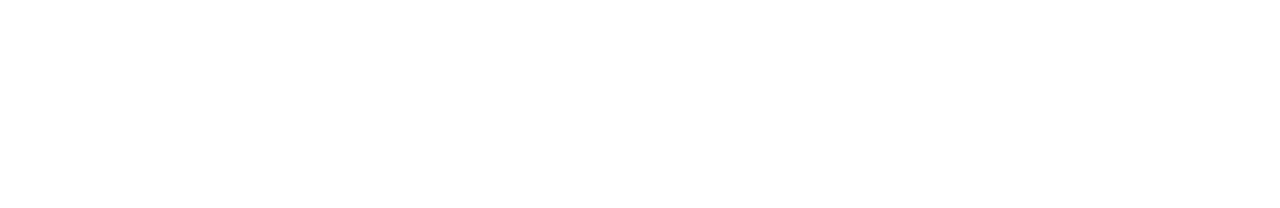
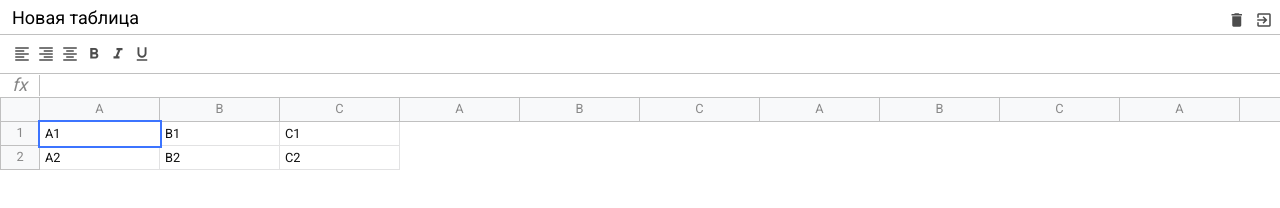
Before and after one commit to moygospadin/excel-project, a website built with webpack: page src/index.html in a window 1280 px wide. Built offline with nearby package versions, Linux system fonts and the light colour scheme.

Commit message:
feat: add html template

```diff
--- a/package.json
+++ b/package.json
@@ -22,6 +22,7 @@
   "browserslist": "> 0.25%, not dead",
   "devDependencies": {
     "@babel/core": "^7.11.6",
+    "@babel/plugin-proposal-class-properties": "^7.10.4",
     "@babel/preset-env": "^7.11.5",
     "babel-eslint": "^10.1.0",
     "babel-loader": "^8.1.0",
--- a/src/components/excel/Excel.js
+++ b/src/components/excel/Excel.js
@@ -1,6 +1,22 @@
+import { $ } from '@core/dom'
 export class Excel {
   constructor(selector, options) {
     this.$el = document.querySelector(selector)
-    this.options = options.components || []
+    this.components = options.components || []
+  }
+  getRoot() {
+    const $root = $.create('div', 'excel')
+
+    this.components.forEach((Component) => {
+      const $el = $.create('div', Component.className)
+      const component = new Component($el)
+      $el.innerHTML = component.toHTML()
+      $root.append($el)
+    })
+
+    return $root
+  }
+  render() {
+    this.$el.append(this.getRoot())
   }
 }
--- a/src/components/formula/Formula.js
+++ b/src/components/formula/Formula.js
@@ -1,3 +1,11 @@
 import { ExcelComponent } from '@core/ExcelComponent'
 
-export class Formula extends ExcelComponent {}
+export class Formula extends ExcelComponent {
+  static className = 'excel__formula'
+  toHTML() {
+    return `
+     <div class="info">fx</div>
+    <div class="input" contenteditable spellcheck="false"></div>
+    `
+  }
+}
--- a/src/components/header/Header.js
+++ b/src/components/header/Header.js
@@ -1,3 +1,19 @@
 import { ExcelComponent } from '@core/ExcelComponent'
 
-export class Header extends ExcelComponent {}
+export class Header extends ExcelComponent {
+  static className = 'excel__header'
+  toHTML() {
+    return `
+    <input class="input" type="text" value="Новая таблица" />
+    <div>
+      <div class="button">
+        <i class="material-icons">delete</i>
+      </div>
+
+      <div class="button">
+        <i class="material-icons">exit_to_app</i>
+      </div>
+    </div>
+    `
+  }
+}
--- a/src/components/table/Table.js
+++ b/src/components/table/Table.js
@@ -1,3 +1,63 @@
 import { ExcelComponent } from '@core/ExcelComponent'
 
-export class Table extends ExcelComponent {}
+export class Table extends ExcelComponent {
+  static className = 'excel__table'
+  toHTML() {
+    return `
+    <div class="row">
+    <div class="row-info"></div>
+    <div class="row-data">
+      <div class="column">A</div>
+      <div class="column">B</div>
+      <div class="column">C</div>
+
+      <div class="column">A</div>
+      <div class="column">B</div>
+      <div class="column">C</div>
+      <div class="column">A</div>
+      <div class="column">B</div>
+      <div class="column">C</div>
+      <div class="column">A</div>
+      <div class="column">B</div>
+      <div class="column">C</div>
+      <div class="column">A</div>
+      <div class="column">B</div>
+      <div class="column">C</div>
+      <div class="column">A</div>
+      <div class="column">B</div>
+      <div class="column">C</div>
+      <div class="column">A</div>
+      <div class="column">B</div>
+      <div class="column">C</div>
+      <div class="column">A</div>
+      <div class="column">B</div>
+      <div class="column">C</div>
+      <div class="column">A</div>
+      <div class="column">B</div>
+      <div class="column">C</div>
+      <div class="column">A</div>
+      <div class="column">B</div>
+      <div class="column">C</div>
+    </div>
+  </div>
+
+  <div class="row">
+    <div class="row-info">1</div>
+    <div class="row-data">
+      <div class="cell selected" contenteditable="">A1</div>
+      <div class="cell" contenteditable="">B1</div>
+      <div class="cell" contenteditable="">C1</div>
+    </div>
+  </div>
+
+  <div class="row">
+    <div class="row-info">2</div>
+    <div class="row-data">
+      <div class="cell" contenteditable="">A2</div>
+      <div class="cell" contenteditable="">B2</div>
+      <div class="cell" contenteditable="">C2</div>
+    </div>
+  </div>
+  `
+  }
+}
--- a/src/components/toolbar/Toolbar.js
+++ b/src/components/toolbar/Toolbar.js
@@ -1,3 +1,27 @@
 import { ExcelComponent } from '@core/ExcelComponent'
 
-export class Toolbar extends ExcelComponent {}
+export class Toolbar extends ExcelComponent {
+  static className = 'excel__toolbar'
+  toHTML() {
+    return `
+<div class="button">
+    <i class="material-icons">format_align_left</i>
+  </div>
+  <div class="button">
+    <i class="material-icons">format_align_right</i>
+  </div>
+  <div class="button">
+    <i class="material-icons">format_align_center</i>
+  </div>
+  <div class="button">
+    <i class="material-icons">format_bold</i>
+  </div>
+  <div class="button">
+    <i class="material-icons">format_italic</i>
+  </div>
+  <div class="button">
+    <i class="material-icons">format_underline</i>
+  </div>
+  `
+  }
+}
--- a/src/core/DOMListener.js
+++ b/src/core/DOMListener.js
@@ -1 +1,8 @@
-export class DOMListener {}
+export class DOMListener {
+  constructor($root) {
+    if (!$root) {
+      throw new Error('No $root provided from DOMListener')
+    }
+    this.$root = $root
+  }
+}
--- /dev/null
+++ b/src/core/dom.js
@@ -0,0 +1,13 @@
+class Dom {
+  constructor() {}
+}
+export function $() {
+  return new Dom()
+}
+$.create = (tagname, classes = '') => {
+  const el = document.createElement(tagname)
+  if (classes) {
+    el.classList.add(classes)
+  }
+  return el
+}
--- a/src/index.js
+++ b/src/index.js
@@ -1,7 +1,11 @@
 import { Excel } from '@/components/excel/Excel'
+import { Header } from '@/components/header/Header'
+import { Formula } from '@/components/formula/Formula'
+import { Table } from '@/components/table/Table'
+import { Toolbar } from '@/components/toolbar/Toolbar'
 import './scss/index.scss'
 
 const excel = new Excel('#app', {
-  components: [],
+  components: [Header, Toolbar, Formula, Table],
 })
-console.log('Excel', excel)
+excel.render()
--- a/webpack.config.js
+++ b/webpack.config.js
@@ -15,6 +15,7 @@ const jsLoaders = () => {
       loader: 'babel-loader',
       options: {
         presets: ['@babel/preset-env'],
+        plugins: ['@babel/plugin-proposal-class-properties'],
       },
     },
   ]
```
Also changed, not shown: src/index.html (+1 -0 lines).
